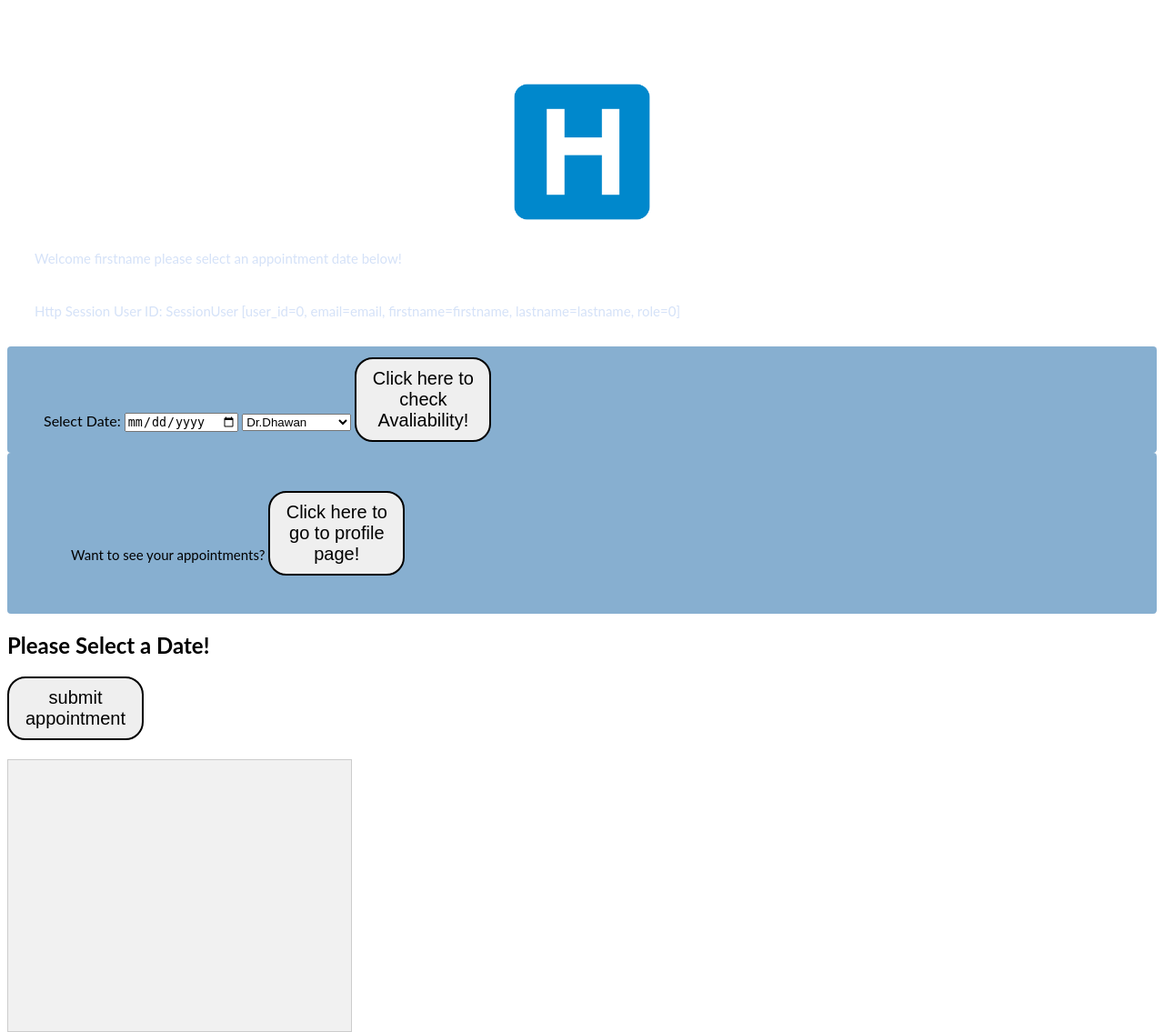
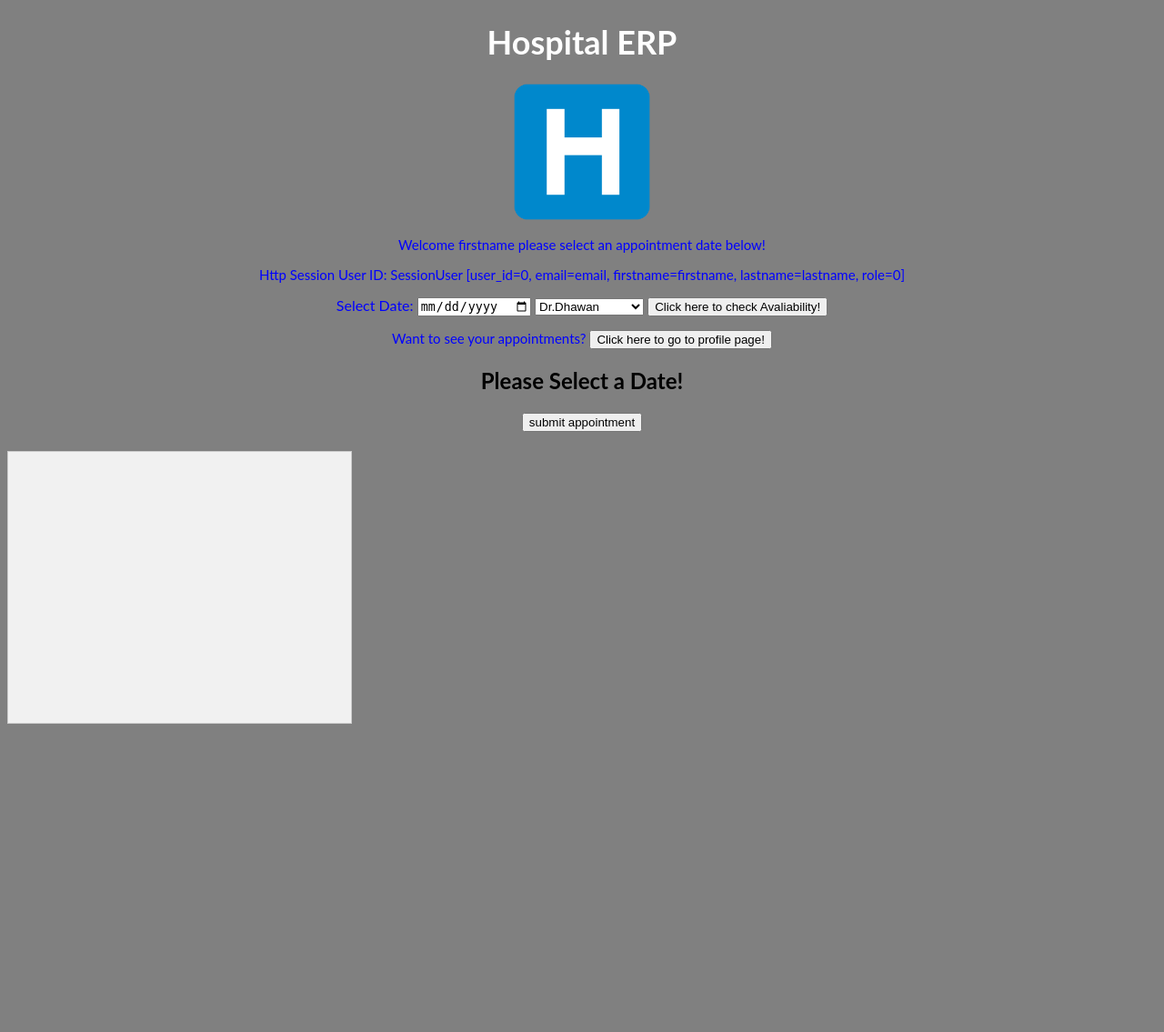
Before and after one commit to Connor-Virgin/CPS714_Project, a Spring Boot app: page /main in a window 1280 px wide. Shown: the whole page at 91% size. After the commit the page ends 796 px from the top, so only its background shows below. Run offline with Spring Boot 4, Linux system fonts and the light colour scheme.

Commit message:
un-did gui merge

```diff
--- a/src/main/resources/static/css/style.css
+++ b/src/main/resources/static/css/style.css
@@ -1,30 +1,10 @@
 
-* {
-   /* border-style: solid;
-    border-radius: 20px;
-    border-width: 2px;
-    border-color: rgb(110, 133, 147);
-    */
 
-}
-
-button {padding: 10px;
-        border-style: solid;
-        border-radius: 20px;
-        font-size: 20px;
-        width: 150px;
-}
 body {
-<<<<<<< Updated upstream
-    background-color: blue;;
+    background-color: grey;
     color: blue;
-=======
-    background-color: rgb(135, 175, 208);
-    color: rgb(213, 226, 248);
->>>>>>> Stashed changes
     text-align: center;
     font-family:Verdana, Geneva, Tahoma, sans-serif;
-
 }
 
 h1 {
@@ -33,48 +13,5 @@
 }
 
 p{
-    padding: 10px;
-    margin: 20px;
     font-size:15px
 }
-table{
-    border-style: solid;
-    border-radius: 20px;
-    background-color: white;
-
-
-
-}
-form{
-    color:rgb(0, 0, 0);
-
-    width: 100%;
-    /* box-sizing: border-box; */
-    border: 0px solid #ccc;
-    border-radius: 4px;
-    font-size: 16px;
-    background-color: rgb(135, 175, 208);
-    /* background-image: url('searchicon.png'); */
-    /* background-position: 10px 10px;  */
-    background-repeat: no-repeat;
-    padding: 12px 20px 12px 40px;
-
-
-}
-td{
-
-    border-style: solid;
-    border-radius: 20px;
-
-}
-
-    input:focus {
-        background-color: rgb(208, 234, 255);
-      }
-
-
-.appointmentButton{
-    color:rgb(203, 66, 66);
-    font-size: 200px;
-
-}
```
